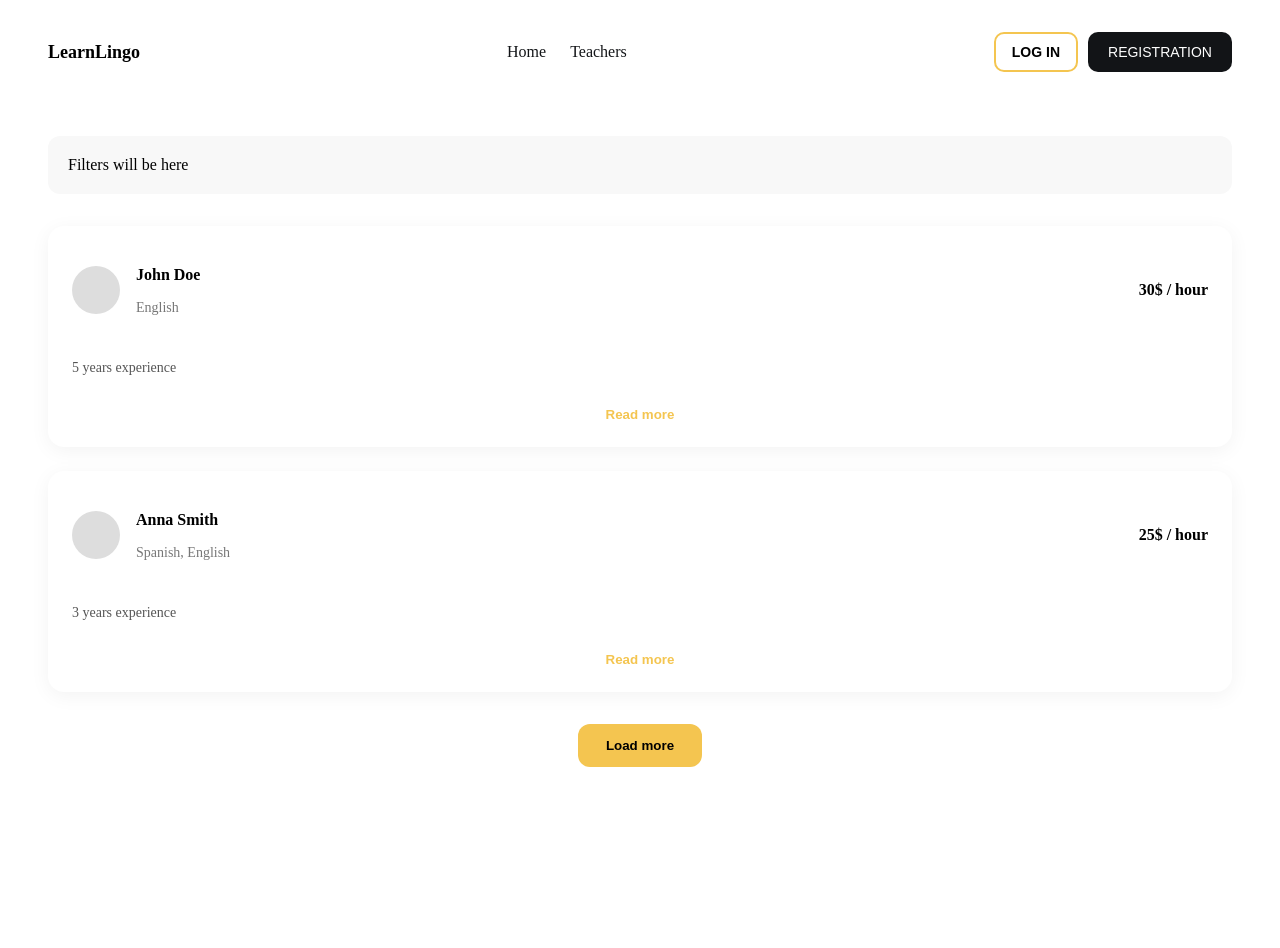
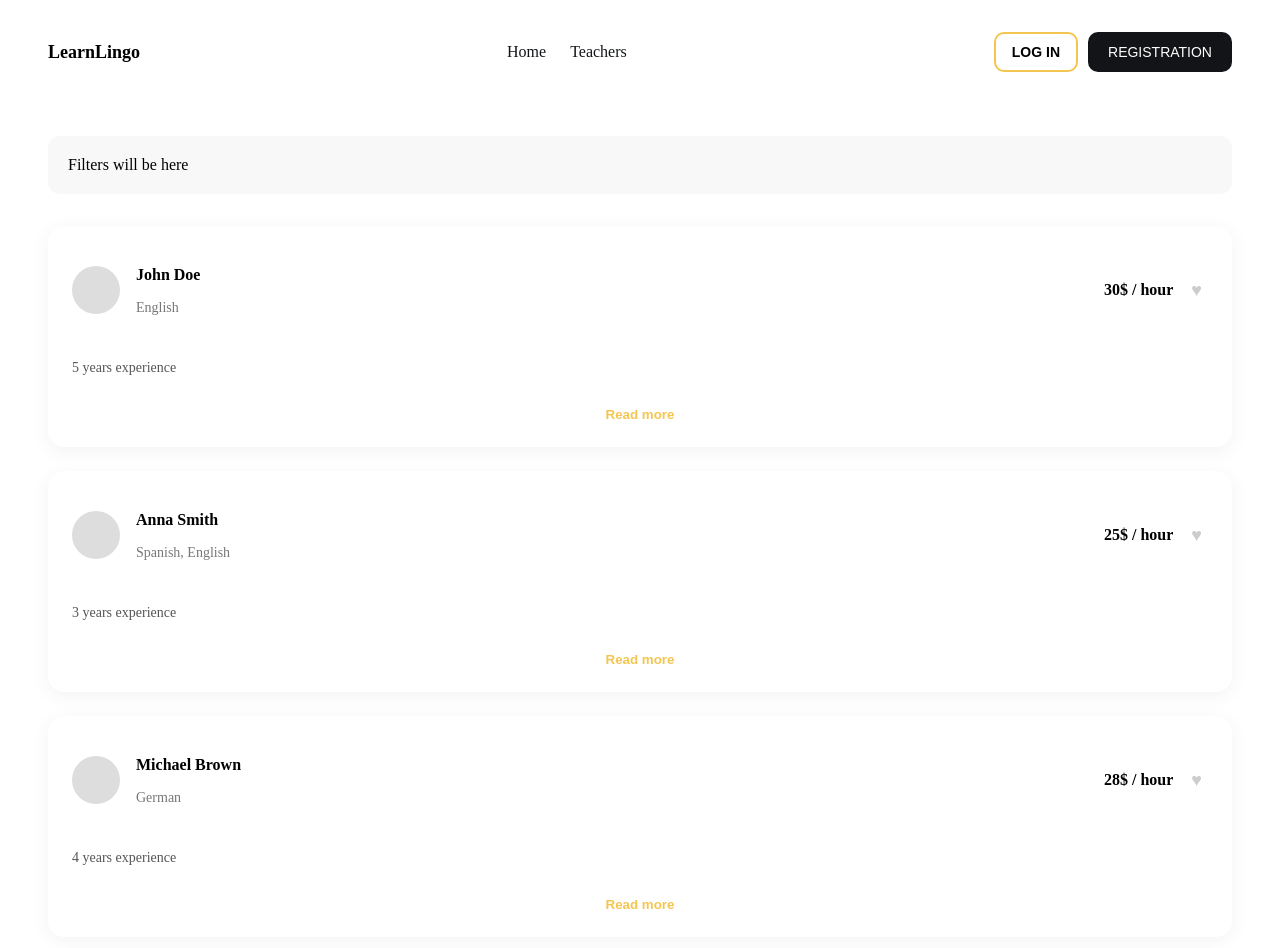
Before and after one commit to NurAleynaPektas/learn-lingo, a React (Vite) app: page /teachers in a window 1280 px wide. Shown: the top 948 px of the page. Before the commit the page ends 815 px from the top, so only its background shows below. Built offline with nearby package versions, Linux system fonts and the light colour scheme.

Commit message:
TeacherCard.jsx

```diff
--- a/src/components/TeacherCard.jsx
+++ b/src/components/TeacherCard.jsx
@@ -1,6 +1,9 @@
+import { useState } from "react";
 import css from "./TeacherCard.module.css";
 
 export default function TeacherCard({ teacher }) {
+  const [fav, setFav] = useState(false);
+
   return (
     <div className={css.card}>
       <div className={css.top}>
@@ -13,7 +16,16 @@ export default function TeacherCard({ teacher }) {
           <p className={css.lang}>{teacher.languages.join(", ")}</p>
         </div>
 
-        <div className={css.price}>{teacher.price_per_hour}$ / hour</div>
+        <div className={css.right}>
+          <span className={css.price}>{teacher.price_per_hour}$ / hour</span>
+
+          <button
+            className={`${css.heart} ${fav ? css.active : ""}`}
+            onClick={() => setFav(!fav)}
+          >
+            ♥
+          </button>
+        </div>
       </div>
 
       <p className={css.desc}>{teacher.experience}</p>
--- a/src/components/TeacherCard.module.css
+++ b/src/components/TeacherCard.module.css
@@ -50,4 +50,24 @@
   color: #f4c550;
   font-weight: 600;
   cursor: pointer;
+}.right {
+  display: flex;
+  align-items: center;
+  gap: 12px;
 }
+
+.price {
+  font-weight: 600;
+}
+
+.heart {
+  border: none;
+  background: transparent;
+  font-size: 18px;
+  cursor: pointer;
+  color: #ccc;
+}
+
+.heart.active {
+  color: #f4c550;
+}
--- /dev/null
+++ b/src/data/teachers.json
@@ -0,0 +1,23 @@
+[
+  {
+    "name": "John",
+    "surname": "Doe",
+    "languages": ["English"],
+    "price_per_hour": 30,
+    "experience": "5 years experience"
+  },
+  {
+    "name": "Anna",
+    "surname": "Smith",
+    "languages": ["Spanish", "English"],
+    "price_per_hour": 25,
+    "experience": "3 years experience"
+  },
+  {
+    "name": "Michael",
+    "surname": "Brown",
+    "languages": ["German"],
+    "price_per_hour": 28,
+    "experience": "4 years experience"
+  }
+]
--- a/src/pages/TeachersPage.jsx
+++ b/src/pages/TeachersPage.jsx
@@ -1,35 +1,30 @@
+import { useState } from "react";
 import css from "./TeachersPage.module.css";
 import TeacherCard from "../components/TeacherCard";
+import teachers from "../data/teachers.json";
 
 export default function TeachersPage() {
-  const teachers = [
-    {
-      name: "John",
-      surname: "Doe",
-      languages: ["English"],
-      price_per_hour: 30,
-      experience: "5 years experience",
-    },
-    {
-      name: "Anna",
-      surname: "Smith",
-      languages: ["Spanish", "English"],
-      price_per_hour: 25,
-      experience: "3 years experience",
-    },
-  ];
+  const [visible, setVisible] = useState(4);
+
+  const handleLoadMore = () => {
+    setVisible((prev) => prev + 4);
+  };
 
   return (
     <section className={css.container}>
       <div className={css.filters}>Filters will be here</div>
 
       <div className={css.list}>
-        {teachers.map((teacher, i) => (
-          <TeacherCard key={i} teacher={teacher} />
+        {teachers.slice(0, visible).map((teacher, index) => (
+          <TeacherCard key={index} teacher={teacher} />
         ))}
       </div>
 
-      <button className={css.loadMore}>Load more</button>
+      {visible < teachers.length && (
+        <button className={css.loadMore} onClick={handleLoadMore}>
+          Load more
+        </button>
+      )}
     </section>
   );
 }
```
